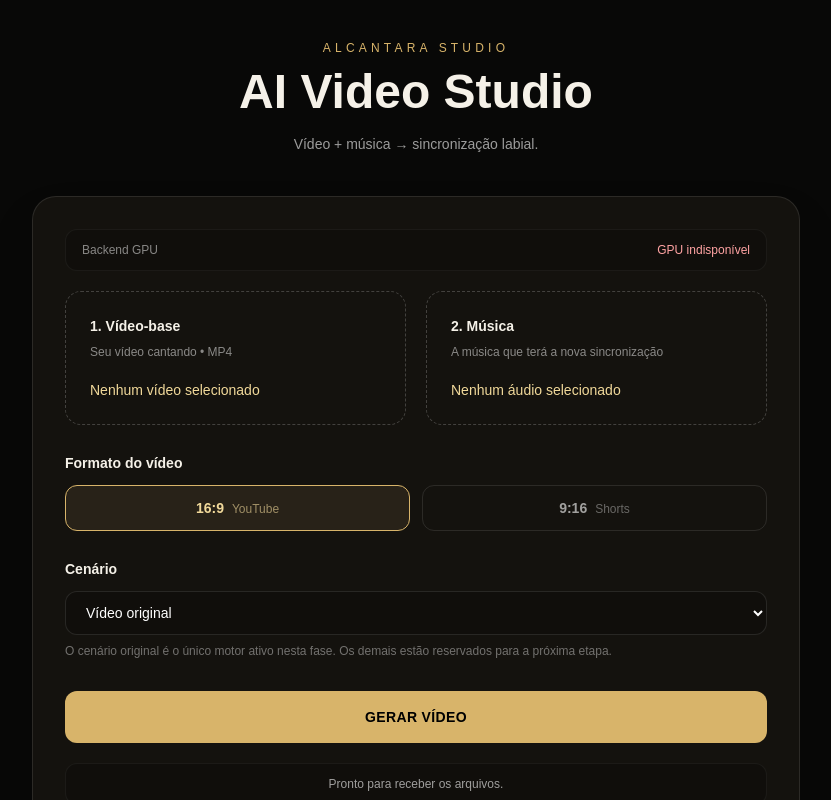
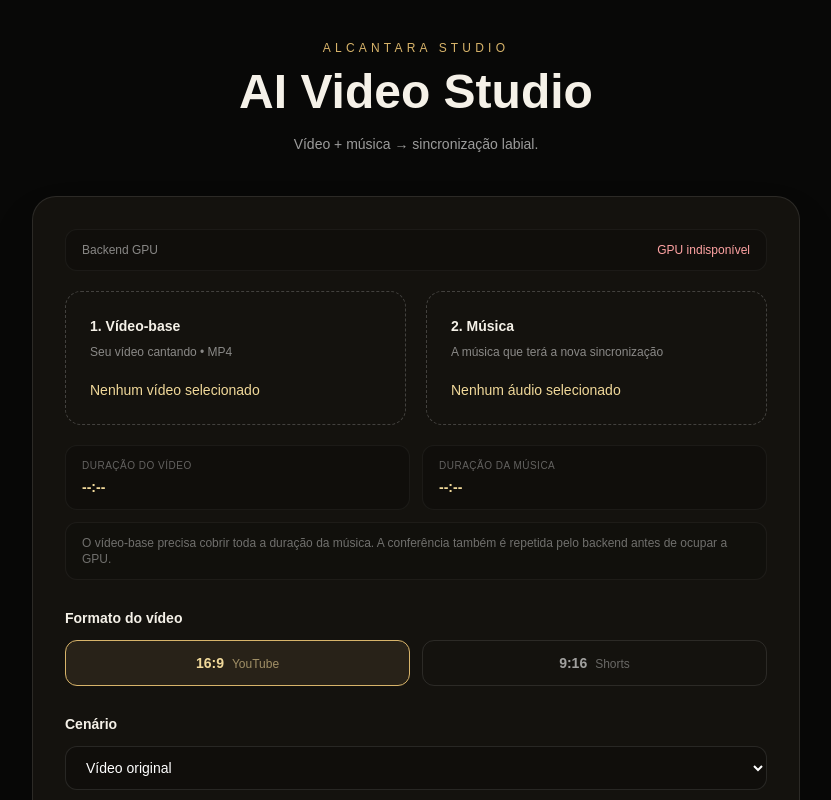
Before and after one commit to Claudioalcantara2019/alcantara-studio-ai-video, a Next.js app: page / in a window 1280 px wide. Shown: the top 800 px of the page, without its empty margins (224-1055 px from the left). Built offline with nearby package versions, Linux system fonts and the light colour scheme.

Commit message:
Add client-side media duration preflight

```diff
--- a/app/page.tsx
+++ b/app/page.tsx
@@ -17,6 +17,8 @@ export default function Home() {
   const [stage, setStage] = useState("idle");
   const [jobId, setJobId] = useState<string | null>(null);
   const [backendReady, setBackendReady] = useState<boolean | null>(null);
+  const [videoDuration, setVideoDuration] = useState<number | null>(null);
+  const [audioDuration, setAudioDuration] = useState<number | null>(null);
 
   const videoName = useMemo(() => video?.name ?? "Nenhum vídeo selecionado", [video]);
   const audioName = useMemo(() => audio?.name ?? "Nenhum áudio selecionado", [audio]);
@@ -41,18 +43,48 @@ export default function Home() {
     return `${(bytes / (1024 * 1024)).toFixed(1)} MB`;
   }
 
+  function readMediaDuration(file: File, kind: "video" | "audio") {
+    const url = URL.createObjectURL(file);
+    const media = kind === "video" ? document.createElement("video") : document.createElement("audio");
+    media.preload = "metadata";
+    media.onloadedmetadata = () => {
+      const duration = Number.isFinite(media.duration) ? media.duration : null;
+      if (kind === "video") setVideoDuration(duration);
+      else setAudioDuration(duration);
+      URL.revokeObjectURL(url);
+    };
+    media.onerror = () => {
+      if (kind === "video") setVideoDuration(null);
+      else setAudioDuration(null);
+      URL.revokeObjectURL(url);
+    };
+    media.src = url;
+  }
+
   function selectVideo(event: ChangeEvent<HTMLInputElement>) {
-    setVideo(event.target.files?.[0] ?? null);
+    const selected = event.target.files?.[0] ?? null;
+    setVideo(selected);
+    setVideoDuration(null);
+    if (selected) readMediaDuration(selected, "video");
     setResultUrl(null);
     setJobId(null);
     setStatus("Vídeo selecionado.");
   }
 
   function selectAudio(event: ChangeEvent<HTMLInputElement>) {
-    setAudio(event.target.files?.[0] ?? null);
+    const selected = event.target.files?.[0] ?? null;
+    setAudio(selected);
+    setAudioDuration(null);
+    if (selected) readMediaDuration(selected, "audio");
     setResultUrl(null);
     setJobId(null);
     setStatus("Áudio selecionado.");
+  }
+
+  function formatDuration(seconds: number | null) {
+    if (seconds === null) return "--:--";
+    const total = Math.round(seconds);
+    return `${Math.floor(total / 60)}:${String(total % 60).padStart(2, "0")}`;
   }
 
   async function waitForJob(id: string) {
@@ -111,6 +143,11 @@ export default function Home() {
     const allowedAudio = [".mp3", ".wav", ".m4a", ".aac", ".flac"];
     if (!allowedAudio.some((extension) => audio.name.toLowerCase().endsWith(extension))) {
       setStatus("A música precisa estar em MP3, WAV, M4A, AAC ou FLAC.");
+      return;
+    }
+
+    if (videoDuration !== null && audioDuration !== null && videoDuration + 0.5 < audioDuration) {
+      setStatus(`O vídeo-base (${formatDuration(videoDuration)}) é menor que a música (${formatDuration(audioDuration)}).`);
       return;
     }
 
@@ -188,6 +225,20 @@ export default function Home() {
               {audio && <span className="mt-1 block text-[11px] text-white/40">{formatBytes(audio.size)}</span>}
               <input className="hidden" type="file" accept=".mp3,.wav,.m4a,.aac,.flac,audio/*" onChange={selectAudio} />
             </label>
+          </div>
+
+          <div className="mt-5 grid grid-cols-2 gap-3">
+            <div className="rounded-xl border border-white/5 bg-black/20 px-4 py-3">
+              <span className="block text-[10px] uppercase tracking-wider text-white/35">Duração do vídeo</span>
+              <span className="mt-1 block text-sm font-semibold text-[var(--gold-light)]">{formatDuration(videoDuration)}</span>
+            </div>
+            <div className="rounded-xl border border-white/5 bg-black/20 px-4 py-3">
+              <span className="block text-[10px] uppercase tracking-wider text-white/35">Duração da música</span>
+              <span className="mt-1 block text-sm font-semibold text-[var(--gold-light)]">{formatDuration(audioDuration)}</span>
+            </div>
+          </div>
+          <div className="mt-3 rounded-xl border border-white/5 bg-black/10 px-4 py-3 text-xs text-white/40">
+            O vídeo-base precisa cobrir toda a duração da música. A conferência também é repetida pelo backend antes de ocupar a GPU.
           </div>
 
           <div className="mt-7">
```
